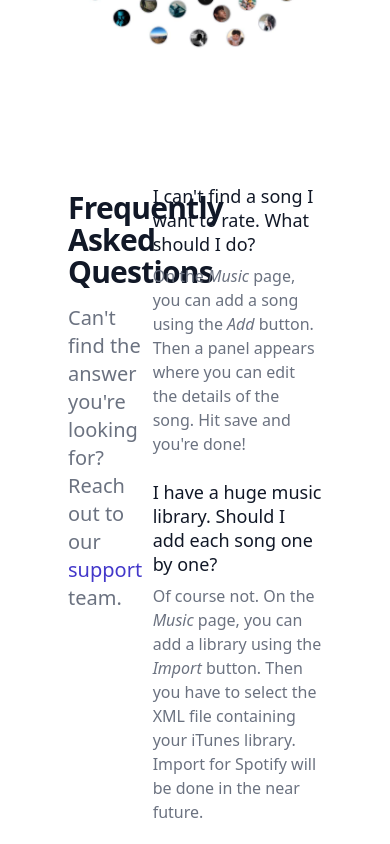
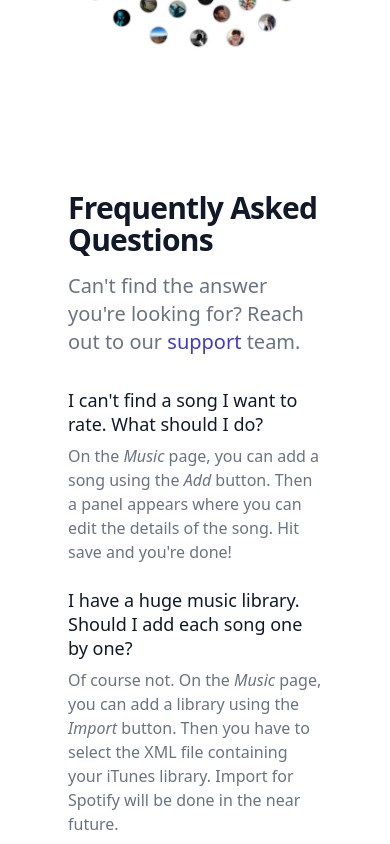
Before and after one commit to nsursock/themusicstop-client, a Vue app: page /#/ in a window 390 px wide. Shown: the part 2380-3224 px from the top of the page. Built offline with nearby package versions, Linux system fonts and the light colour scheme; no server answers; what vue-plugin-load-script would draw is missing.

Commit message:
added faq

```diff
--- a/src/views/Splash.vue
+++ b/src/views/Splash.vue
@@ -185,8 +185,8 @@
 </div>
 </section>
 
-<section class="m-5 p-12 bg-white flex">
-  <div class="w-1/3">
+<section class="m-5 p-12 bg-white flex flex-col md:flex-row">
+  <div class="md:w-1/3 mb-8">
     <p class="mt-2 text-3xl leading-8 font-extrabold tracking-tight text-gray-900 sm:text-4xl">
       Frequently Asked Questions
     </p>
@@ -195,7 +195,7 @@
       Reach out to our <router-link class="text-indigo-700" :to="{ name: 'Contact' }">support</router-link> team.
     </p>
   </div>
-  <div class="w-2/3 space-y-6">
+  <div class="md:w-2/3 space-y-6">
     <div class="">
       <dt class="text-lg leading-6 font-medium text-gray-900">
         I can't find a song I want to rate. What should I do?
```
